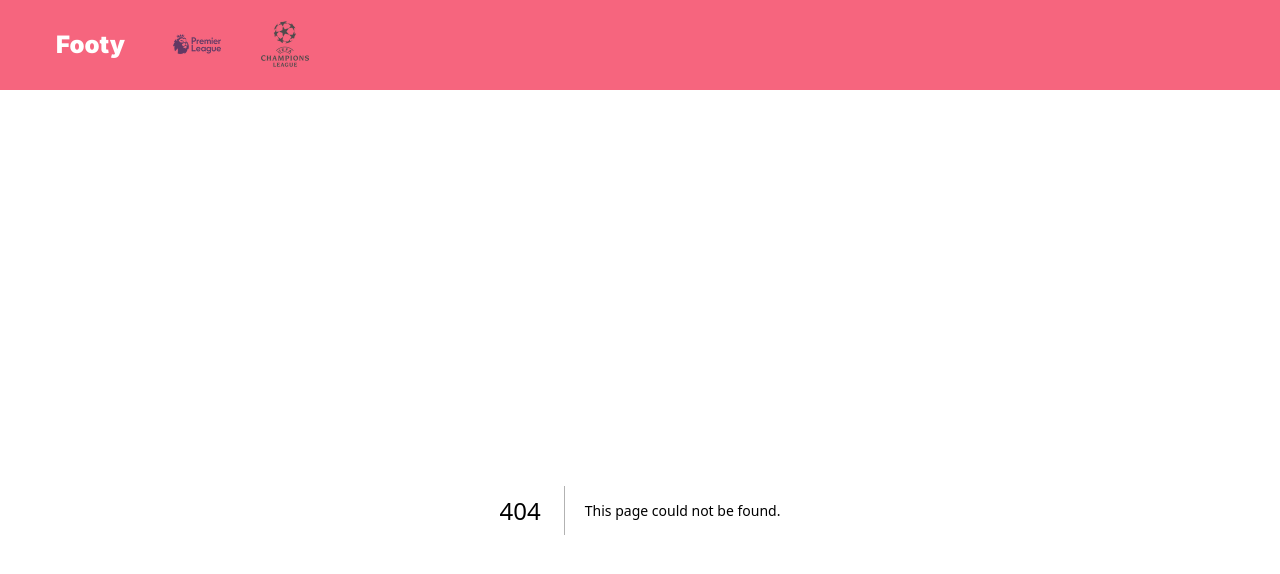
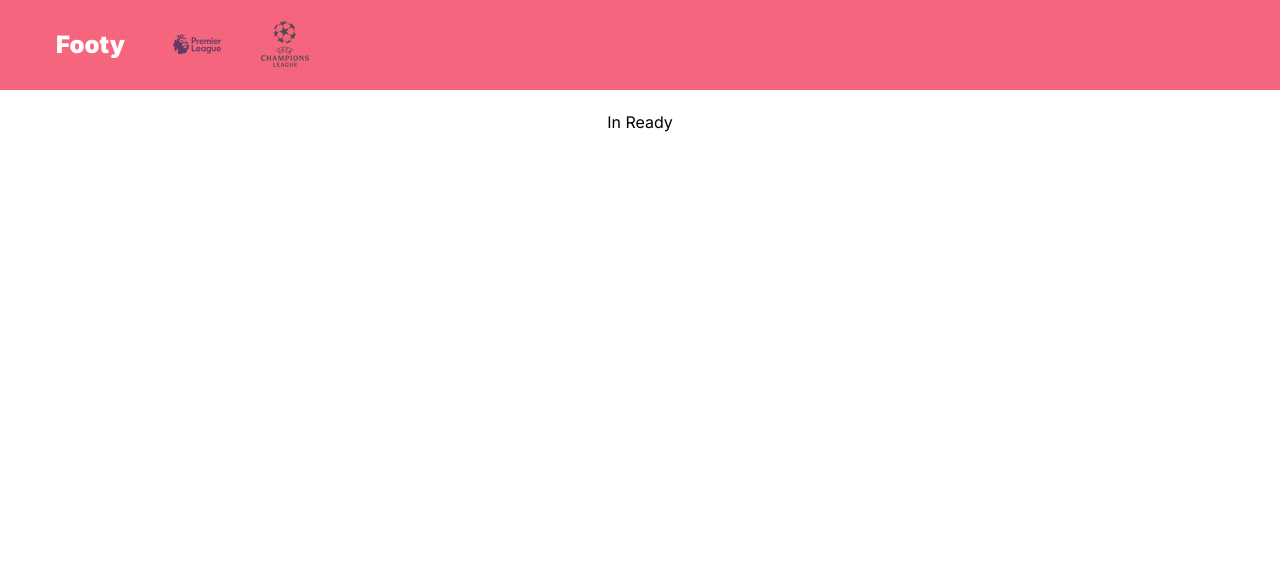
Before and after one commit to imb96/Footy, a Next.js app: page /cl in a window 1280 px wide. Before the commit this address had no page. Shown: the top 574 px of the page. Built offline with nearby package versions, Linux system fonts and the light colour scheme.

Commit message:
feat: 임시 페이지 로딩 적용

```diff
--- /dev/null
+++ b/src/app/cl/loading.tsx
@@ -0,0 +1,3 @@
+export default function Loading() {
+  return <div>CL Loading...</div>
+}
--- /dev/null
+++ b/src/app/cl/page.tsx
@@ -0,0 +1,3 @@
+export default function ClPage() {
+  return <main className="flex min-h-screen flex-col gap-5">{'In Ready'}</main>
+}
--- /dev/null
+++ b/src/app/loading.tsx
@@ -0,0 +1,3 @@
+export default function Loading() {
+  return <div>Loading...</div>
+}
--- /dev/null
+++ b/src/app/pl/loading.tsx
@@ -0,0 +1,3 @@
+export default function Loading() {
+  return <div>PL Loading...</div>
+}
```
